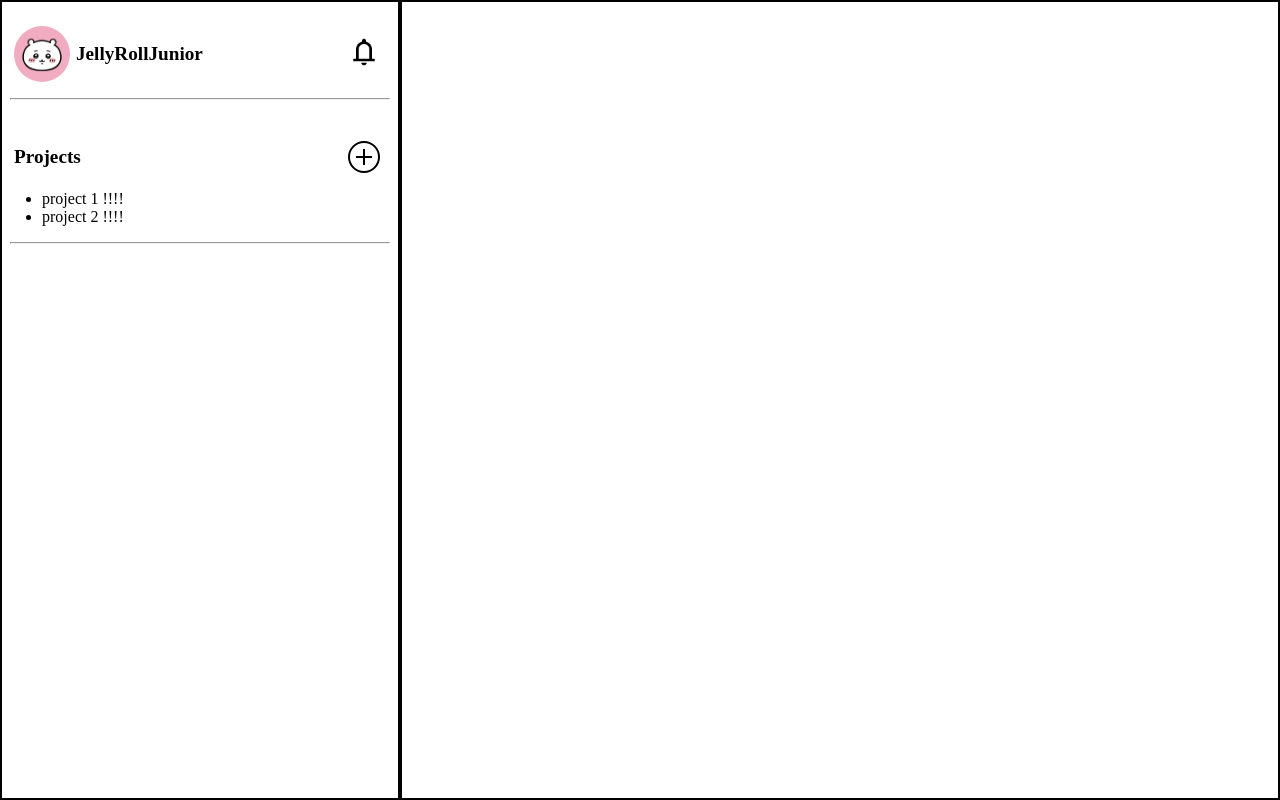
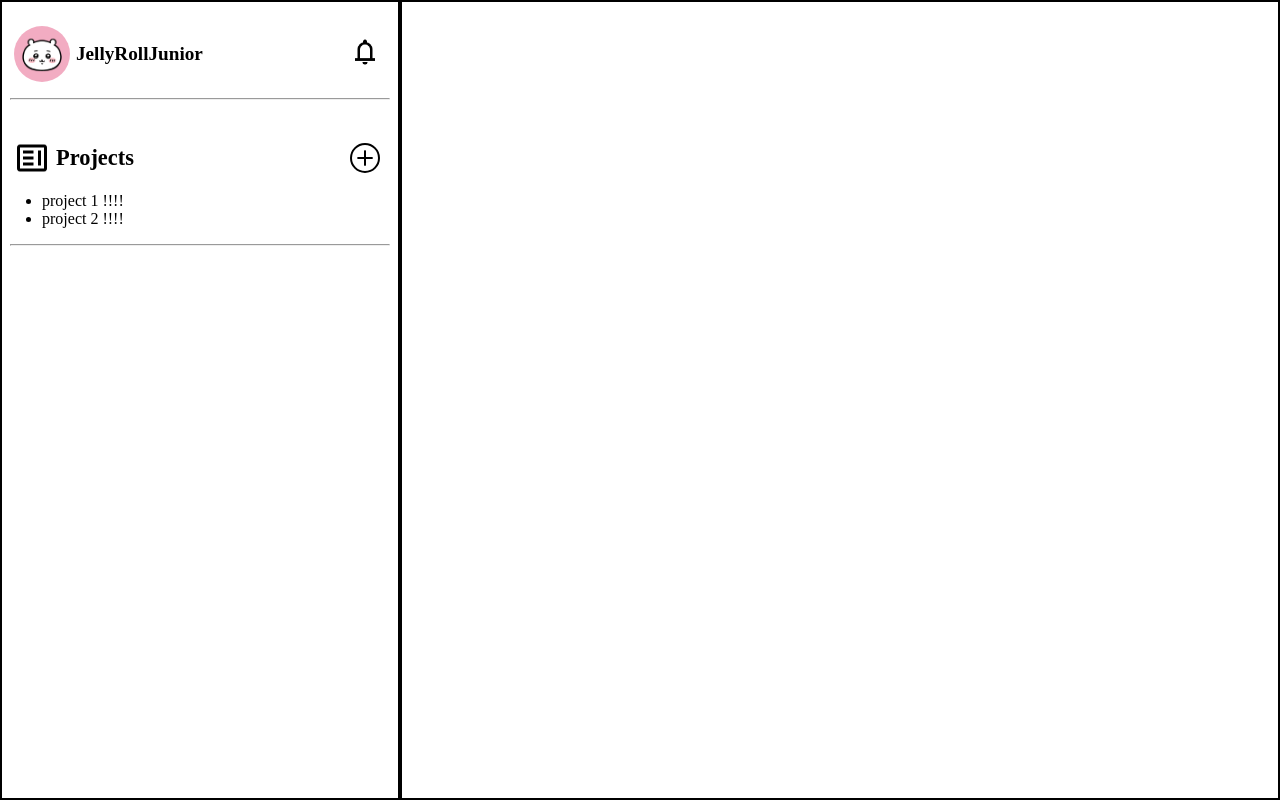
Before and after one commit to JellyRollJunior/shisa-todo-list, a website built with webpack: page src/index.html in a window 1280 px wide. Built offline with nearby package versions, Linux system fonts and the light colour scheme.

Commit message:
Add projects icon

```diff
--- a/src/index.html
+++ b/src/index.html
@@ -18,7 +18,10 @@
       </header>
       <hr>
       <div class="projects-title sidebar-section-title">
-        <h2>Projects</h2>
+        <div>
+          <img src="./images/clarify.png" alt="project icon">
+          <h2>Projects</h2>
+        </div>
         <button class="add-project">
           <img src="./images/add.png" alt="" class="icon-button">
         </button>
--- a/src/styles.css
+++ b/src/styles.css
@@ -20,7 +20,7 @@ body {
 .sidebar {
   --sidebar-background-color: white;
   --sidebar-gap: 16px;
-  --icon-button-size: 32px;
+  --icon-button-size: 30px;
 
   display: flex;
   flex-direction: column;
@@ -77,8 +77,21 @@ hr {
   align-self: center;
 }
 
-.projects-title > h2 {
-  font-size: 1.2rem;
+.projects-title > div {
+  display: flex;
+  justify-content: center;
+  align-items: center;
+  gap: 6px;
+}
+
+.projects-title > div > img {
+  --icon-size: 36px;
+  height: var(--icon-size);
+  width: var(--icon-size);
+}
+
+.projects-title h2 {
+  font-size: 1.4rem;
 }
 
 .projects-title > button {
```
Also changed, not shown: src/images/clarify.png (added).
